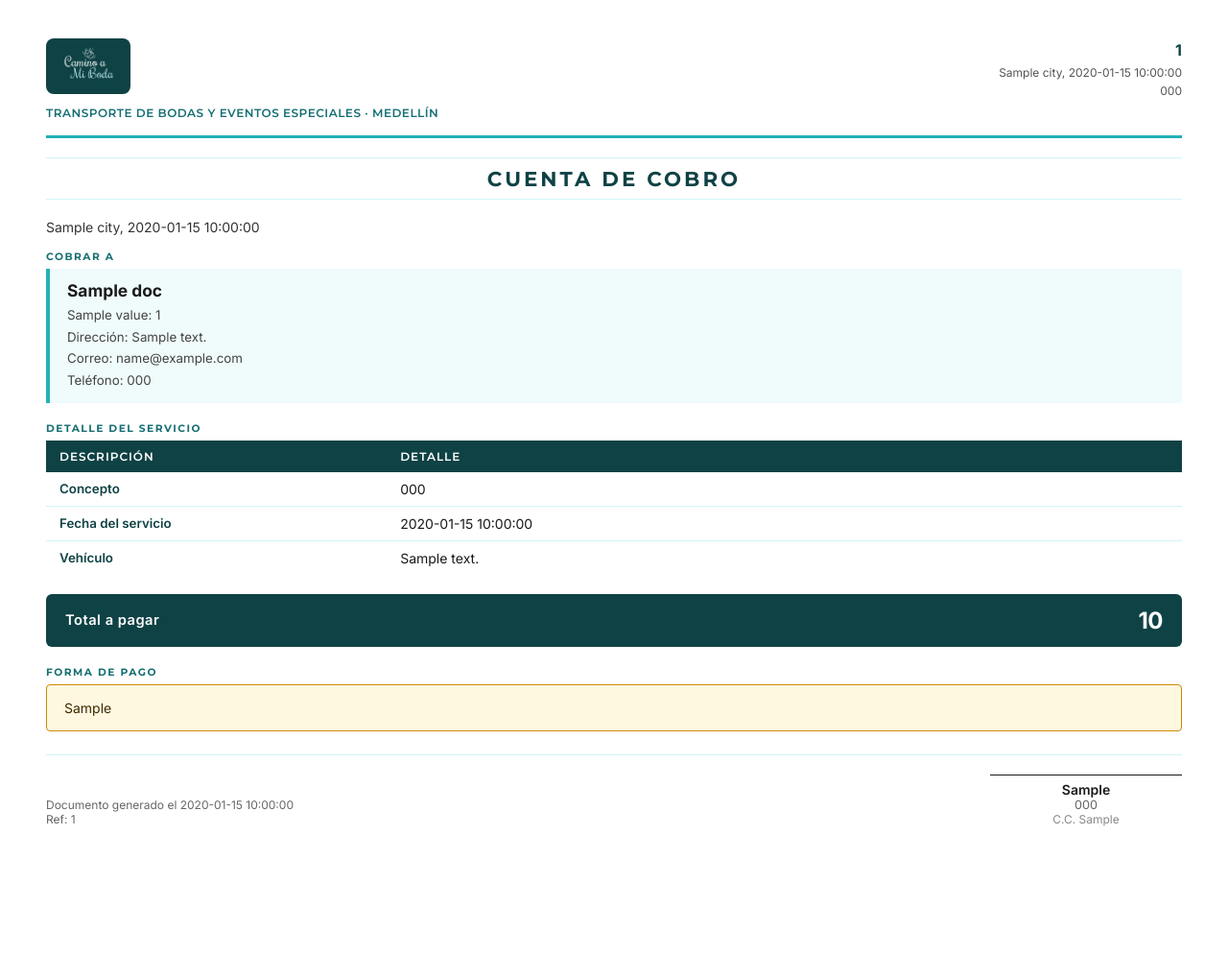
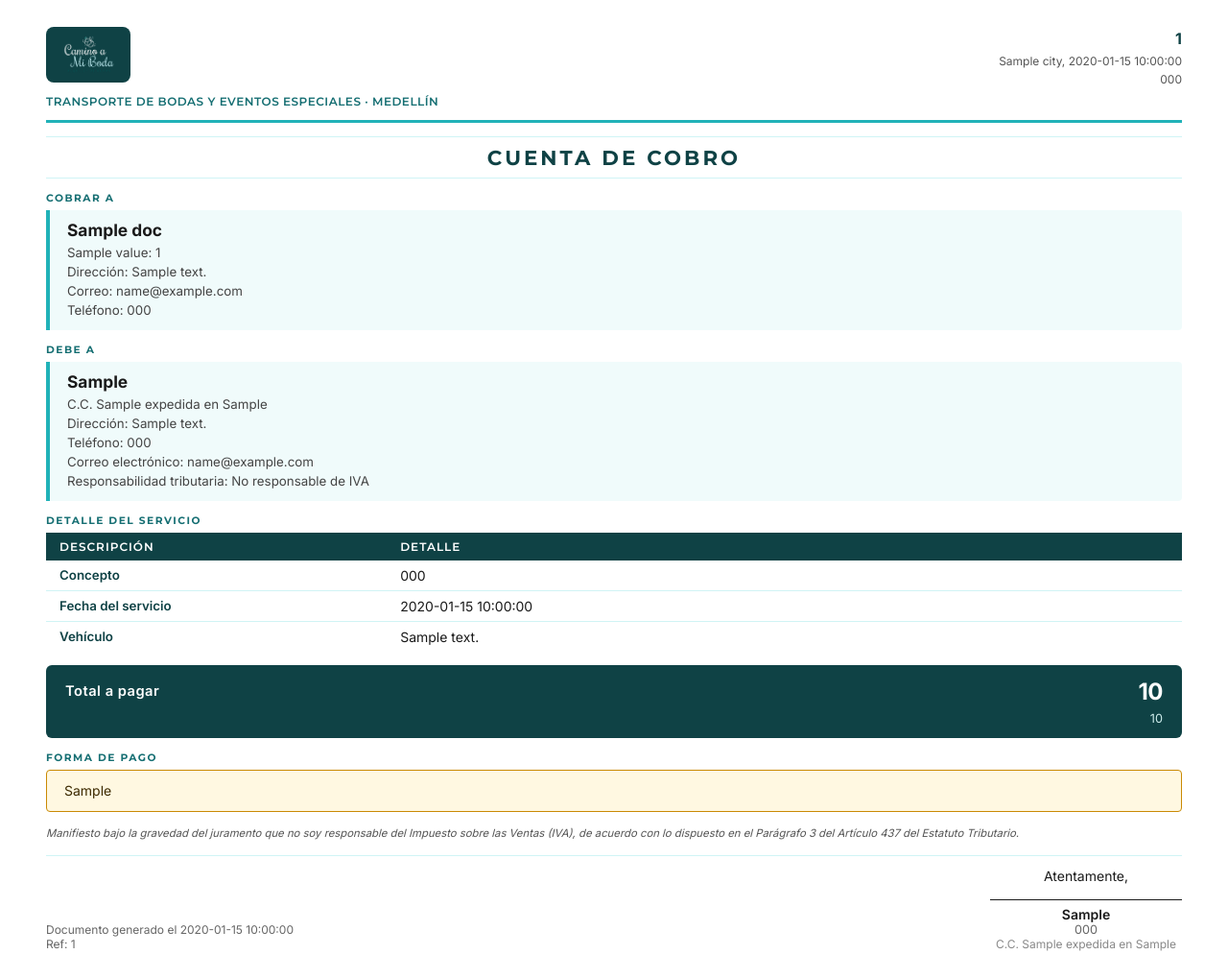
Before and after one commit to pitonisagpt/caminoamiboda, a Python web app: template backend/templates/pdf_formal.html in a window 1280 px wide. Shown: the whole page at 96% size. Before the commit the page ends 861 px from the top, so only its background shows below. Run offline with Jinja, Linux system fonts and the light colour scheme; the template is opened without the code that fills it: most values are stand-ins (such as "Sample title", 1, 10 or a date in 2020).

Commit message:
Bring cuenta de cobro PDF in line with Colombian legal format
Add a "Debe a" block with the full creditor identity, amount in words
next to the total, and the sworn non-VAT-responsibility declaration
required for informal cuentas de cobro. Applies to both the formal
and letter document types.

```diff
--- a/backend/app/config.py
+++ b/backend/app/config.py
@@ -8,6 +8,9 @@ class Settings(BaseSettings):
     company_owner: str = "Juan Camilo Yepes Correa"
     company_phone: str = "+(57) 314 737 2030"
     company_cc: str = ""
+    company_cc_city: str = "Medellín"
+    company_address: str = ""
+    company_email: str = ""
     bank_name: str = "Bancolombia"
     bank_account: str = ""
     city: str = "Medellín"
--- a/backend/templates/pdf_formal.html
+++ b/backend/templates/pdf_formal.html
@@ -15,7 +15,7 @@
     }
 
     .page {
-      padding: 40px 48px;
+      padding: 28px 48px;
     }
 
     /* ── Header ── */
@@ -24,8 +24,8 @@
       justify-content: space-between;
       align-items: flex-start;
       border-bottom: 3px solid #21b2b8;
-      padding-bottom: 16px;
-      margin-bottom: 20px;
+      padding-bottom: 12px;
+      margin-bottom: 14px;
     }
 
     .brand-tagline {
@@ -60,7 +60,7 @@
       color: #0f4245;
       letter-spacing: 3px;
       text-transform: uppercase;
-      margin-bottom: 20px;
+      margin-bottom: 14px;
       padding: 8px 0;
       border-top: 1px solid #d0f4f5;
       border-bottom: 1px solid #d0f4f5;
@@ -68,7 +68,7 @@
 
     /* ── Date ── */
     .date-line {
-      margin-bottom: 16px;
+      margin-bottom: 10px;
       font-size: 10.5pt;
       color: #333;
     }
@@ -87,8 +87,8 @@
     .client-block {
       background: #f0fbfb;
       border-left: 4px solid #21b2b8;
-      padding: 12px 18px;
-      margin-bottom: 20px;
+      padding: 10px 18px;
+      margin-bottom: 14px;
       border-radius: 0 4px 4px 0;
     }
 
@@ -102,14 +102,14 @@
     .client-detail {
       font-size: 10pt;
       color: #444;
-      line-height: 1.7;
+      line-height: 1.5;
     }
 
     /* ── Concept table ── */
     .concept-table {
       width: 100%;
       border-collapse: collapse;
-      margin-bottom: 20px;
+      margin-bottom: 14px;
     }
 
     .concept-table th {
@@ -120,12 +120,12 @@
       font-weight: 600;
       text-transform: uppercase;
       letter-spacing: 1px;
-      padding: 9px 14px;
+      padding: 7px 14px;
       text-align: left;
     }
 
     .concept-table td {
-      padding: 9px 14px;
+      padding: 7px 14px;
       border-bottom: 1px solid #d0f4f5;
       font-size: 10.5pt;
       vertical-align: top;
@@ -152,7 +152,10 @@
       color: #fff;
       padding: 13px 20px;
       border-radius: 6px;
-      margin-bottom: 20px;
+      margin-bottom: 14px;
+    }
+
+    .total-row {
       display: flex;
       justify-content: space-between;
       align-items: center;
@@ -170,31 +173,45 @@
       letter-spacing: -0.5px;
     }
 
+    .total-words {
+      margin-top: 6px;
+      font-size: 9.5pt;
+      color: #cdeceb;
+      text-align: right;
+    }
+
     /* ── Payment ── */
     .payment-block {
-      margin-bottom: 20px;
+      margin-bottom: 14px;
     }
 
     .payment-box {
       background: #fff8e1;
       border: 1px solid #CA8A04;
       border-radius: 4px;
-      padding: 12px 18px;
+      padding: 10px 18px;
       font-size: 10.5pt;
       color: #3d2a00;
-      line-height: 1.7;
+      line-height: 1.6;
+    }
+
+    /* ── Tax declaration ── */
+    .tax-declaration {
+      font-size: 8.5pt;
+      color: #555;
+      font-style: italic;
+      line-height: 1.5;
+      margin-bottom: 14px;
     }
 
     /* ── Footer / Signature ── */
     .footer {
-      margin-top: 24px;
-      padding-top: 20px;
+      margin-top: 14px;
+      padding-top: 12px;
       border-top: 1px solid #d0f4f5;
       display: flex;
       justify-content: space-between;
       align-items: flex-end;
-      break-inside: avoid;
-      page-break-inside: avoid;
     }
 
     .signature-block {
@@ -244,11 +261,6 @@
     <!-- Title -->
     <div class="doc-title">Cuenta de Cobro</div>
 
-    <!-- Date -->
-    <div class="date-line">
-      {{ city }}, {{ formatted_date }}
-    </div>
-
     <!-- Client -->
     <div class="section-label">Cobrar a</div>
     <div class="client-block">
@@ -261,6 +273,19 @@
         {% if doc.client_address %}<br>Dirección: {{ doc.client_address }}{% endif %}
         {% if doc.client_email %}<br>Correo: {{ doc.client_email }}{% endif %}
         {% if doc.client_phone %}<br>Teléfono: {{ doc.client_phone }}{% endif %}
+      </div>
+    </div>
+
+    <!-- Creditor (DEBE A) -->
+    <div class="section-label">Debe a</div>
+    <div class="client-block">
+      <div class="client-name">{{ company_owner }}</div>
+      <div class="client-detail">
+        {% if company_cc %}C.C. {{ company_cc }}{% if company_cc_city %} expedida en {{ company_cc_city }}{% endif %}<br>{% endif %}
+        {% if company_address %}Dirección: {{ company_address }}<br>{% endif %}
+        Teléfono: {{ company_phone }}
+        {% if company_email %}<br>Correo electrónico: {{ company_email }}{% endif %}
+        <br>Responsabilidad tributaria: No responsable de IVA
       </div>
     </div>
 
@@ -293,14 +318,22 @@
 
     <!-- Total -->
     <div class="total-box">
-      <span class="total-label">Total a pagar</span>
-      <span class="total-amount">{{ formatted_amount }}</span>
+      <div class="total-row">
+        <span class="total-label">Total a pagar</span>
+        <span class="total-amount">{{ formatted_amount }}</span>
+      </div>
+      <div class="total-words">{{ amount_in_words | capitalize }}</div>
     </div>
 
     <!-- Payment -->
     <div class="payment-block">
       <div class="section-label">Forma de pago</div>
       <div class="payment-box">{{ doc.payment_instructions }}</div>
+    </div>
+
+    <!-- Tax declaration -->
+    <div class="tax-declaration">
+      Manifiesto bajo la gravedad del juramento que no soy responsable del Impuesto sobre las Ventas (IVA), de acuerdo con lo dispuesto en el Parágrafo 3 del Artículo 437 del Estatuto Tributario.
     </div>
 
     <!-- Signature -->
@@ -310,10 +343,11 @@
         Ref: {{ document_number }}
       </div>
       <div class="signature-block">
+        <div style="font-size:10.5pt; margin-bottom:16px;">Atentamente,</div>
         <div class="signature-line"></div>
         <div class="signature-name">{{ company_owner }}</div>
         <div class="signature-phone">{{ company_phone }}</div>
-        <div style="font-size:9pt; color:#888;">C.C. {{ company_cc }}</div>
+        <div style="font-size:9pt; color:#888;">{% if company_cc %}C.C. {{ company_cc }}{% if company_cc_city %} expedida en {{ company_cc_city }}{% endif %}{% endif %}</div>
       </div>
     </div>
 
```
Also changed, not shown: backend/app/services/pdf_generator.py (+6 -3 lines), backend/templates/pdf_letter.html (+9 -2 lines).
